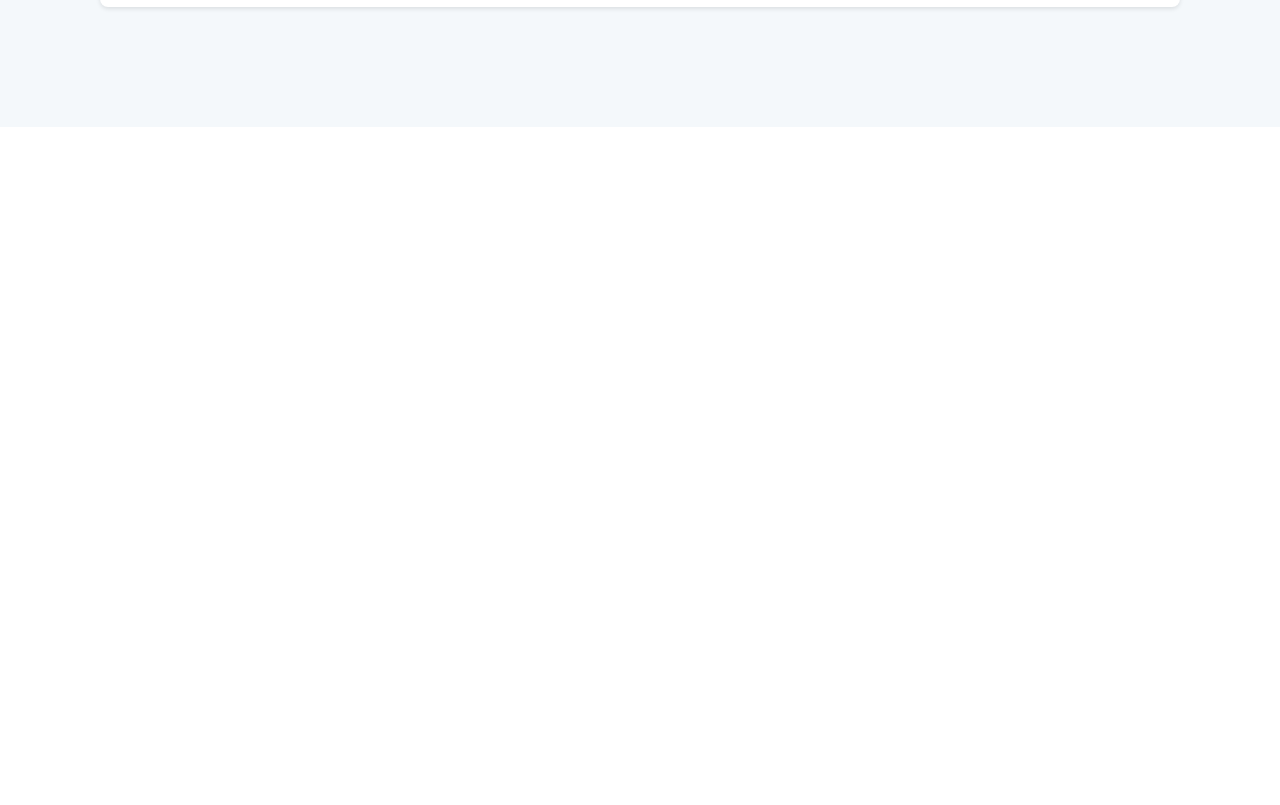
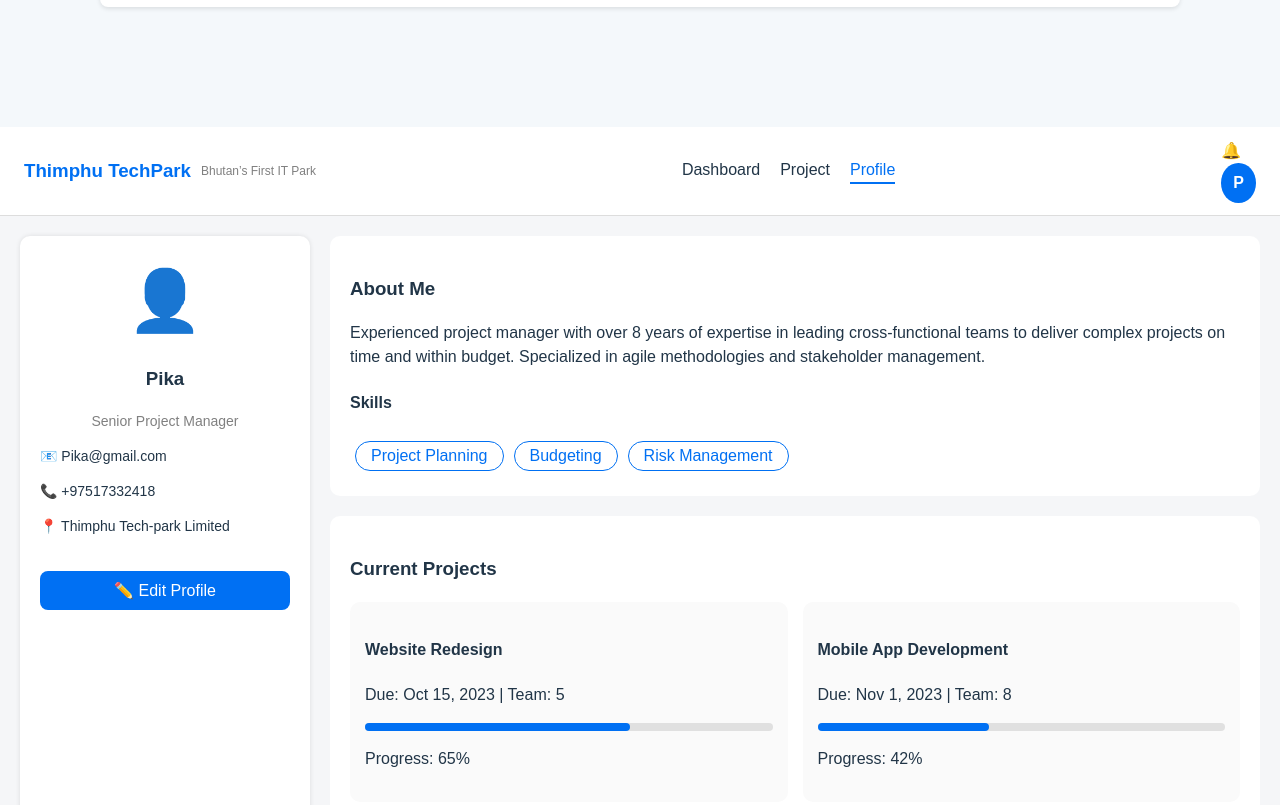
Before and after one commit to Yesheylhaden/Project_Management_System, a React (Vite) app: page / in a window 1280 px wide. Shown: the part 1459-2264 px from the top of the page. Before the commit the page ends 1586 px from the top, so only its background shows below. Built offline with nearby package versions, Linux system fonts and the light colour scheme.

Commit message:
manager update

```diff
--- /dev/null
+++ b/src/ManagerProfile.css
@@ -0,0 +1,161 @@
+.manager-profile {
+  background: #f5f6f8;
+  min-height: 100vh;
+  font-family: Arial, sans-serif;
+}
+
+/* ===== Header ===== */
+.manager-header {
+  background: white;
+  display: flex;
+  justify-content: space-between;
+  align-items: center;
+  padding: 12px 24px;
+  border-bottom: 1px solid #ddd;
+}
+
+.manager-header .logo h3 {
+  color: #0070f3;
+  margin: 0;
+}
+
+.manager-header .logo p {
+  font-size: 12px;
+  color: gray;
+  margin: 0;
+}
+
+nav ul {
+  list-style: none;
+  display: flex;
+  gap: 20px;
+  margin: 0;
+}
+
+nav li {
+  cursor: pointer;
+  font-weight: 500;
+}
+
+nav .active {
+  color: #0070f3;
+  border-bottom: 2px solid #0070f3;
+}
+
+.user-icon {
+  background: #0070f3;
+  color: white;
+  border-radius: 50%;
+  padding: 8px 12px;
+  font-weight: bold;
+}
+
+/* ===== Main Layout ===== */
+.manager-main {
+  display: flex;
+  gap: 20px;
+  padding: 20px;
+}
+
+/* Sidebar */
+.profile-sidebar {
+  background: white;
+  width: 250px;
+  padding: 20px;
+  border-radius: 10px;
+  box-shadow: 0 0 5px rgba(0,0,0,0.1);
+  text-align: center;
+}
+
+.avatar {
+  font-size: 60px;
+}
+
+.role {
+  color: gray;
+  font-size: 14px;
+}
+
+.contact-info {
+  margin-top: 10px;
+  font-size: 14px;
+  text-align: left;
+}
+
+.edit-btn {
+  margin-top: 20px;
+  background: #0070f3;
+  color: white;
+  border: none;
+  padding: 10px;
+  width: 100%;
+  border-radius: 8px;
+  cursor: pointer;
+}
+
+/* About & Project Sections */
+.profile-content {
+  flex: 1;
+  display: flex;
+  flex-direction: column;
+  gap: 20px;
+}
+
+.about-section,
+.projects-section {
+  background: white;
+  padding: 20px;
+  border-radius: 10px;
+}
+
+.skills button {
+  border: 1px solid #0070f3;
+  background: white;
+  color: #0070f3;
+  border-radius: 20px;
+  padding: 5px 15px;
+  margin: 5px;
+  cursor: pointer;
+}
+
+.project-list {
+  display: flex;
+  gap: 15px;
+  flex-wrap: wrap;
+}
+
+.project-card {
+  background: #fafafa;
+  padding: 15px;
+  border-radius: 10px;
+  flex: 1;
+  min-width: 220px;
+}
+
+.progress-bar {
+  background: #e0e0e0;
+  border-radius: 10px;
+  height: 8px;
+  margin: 5px 0;
+}
+
+.progress-fill {
+  background: #0070f3;
+  height: 100%;
+  border-radius: 10px;
+}
+
+/* ===== Responsive Design ===== */
+@media (max-width: 768px) {
+  .manager-main {
+    flex-direction: column;
+  }
+
+  .profile-sidebar {
+    width: 100%;
+  }
+
+  .project-list {
+    flex-direction: column;
+  }
+}
--- /dev/null
+++ b/src/ManagerProfile.jsx
@@ -0,0 +1,91 @@
+import React from "react";
+import "./ManagerProfile.css";
+
+const ManagerProfile = () => {
+  return (
+    <div className="manager-profile">
+      {/* ===== Header ===== */}
+      <header className="manager-header">
+        <div className="logo">
+          <h3>Thimphu TechPark</h3>
+          <p>Bhutan’s First IT Park</p>
+        </div>
+
+        <nav>
+          <ul>
+            <li>Dashboard</li>
+            <li>Project</li>
+            <li className="active">Profile</li>
+          </ul>
+        </nav>
+
+        <div className="icons">
+          <span className="bell">🔔</span>
+          <div className="user-icon">P</div>
+        </div>
+      </header>
+
+      {/* ===== Main Content ===== */}
+      <main className="manager-main">
+        {/* Sidebar */}
+        <aside className="profile-sidebar">
+          <div className="avatar">👤</div>
+          <h3>Pika</h3>
+          <p className="role">Senior Project Manager</p>
+
+          <div className="contact-info">
+            <p>📧 Pika@gmail.com</p>
+            <p>📞 +97517332418</p>
+            <p>📍 Thimphu Tech-park Limited</p>
+          </div>
+
+          <button className="edit-btn">✏️ Edit Profile</button>
+        </aside>
+
+        {/* About & Projects */}
+        <section className="profile-content">
+          <div className="about-section">
+            <h3>About Me</h3>
+            <p>
+              Experienced project manager with over 8 years of expertise in leading
+              cross-functional teams to deliver complex projects on time and within
+              budget. Specialized in agile methodologies and stakeholder management.
+            </p>
+
+            <h4>Skills</h4>
+            <div className="skills">
+              <button>Project Planning</button>
+              <button>Budgeting</button>
+              <button>Risk Management</button>
+            </div>
+          </div>
+
+          <div className="projects-section">
+            <h3>Current Projects</h3>
+            <div className="project-list">
+              <div className="project-card">
+                <h4>Website Redesign</h4>
+                <p>Due: Oct 15, 2023 | Team: 5</p>
+                <div className="progress-bar">
+                  <div className="progress-fill" style={{ width: "65%" }}></div>
+                </div>
+                <p>Progress: 65%</p>
+              </div>
+
+              <div className="project-card">
+                <h4>Mobile App Development</h4>
+                <p>Due: Nov 1, 2023 | Team: 8</p>
+                <div className="progress-bar">
+                  <div className="progress-fill" style={{ width: "42%" }}></div>
+                </div>
+                <p>Progress: 42%</p>
+              </div>
+            </div>
+          </div>
+        </section>
+      </main>
+    </div>
+  );
+};
+
+export default ManagerProfile;
--- a/src/main.jsx
+++ b/src/main.jsx
@@ -2,9 +2,11 @@ import { StrictMode } from 'react'
 import { createRoot } from 'react-dom/client'
 import './index.css'
 import App from './ManagerDashboard.jsx'
+import Profile from './ManagerProfile.jsx'
 
 createRoot(document.getElementById('root')).render(
   <StrictMode>
     <App />
+    <Profile />
   </StrictMode>,
 )
```
